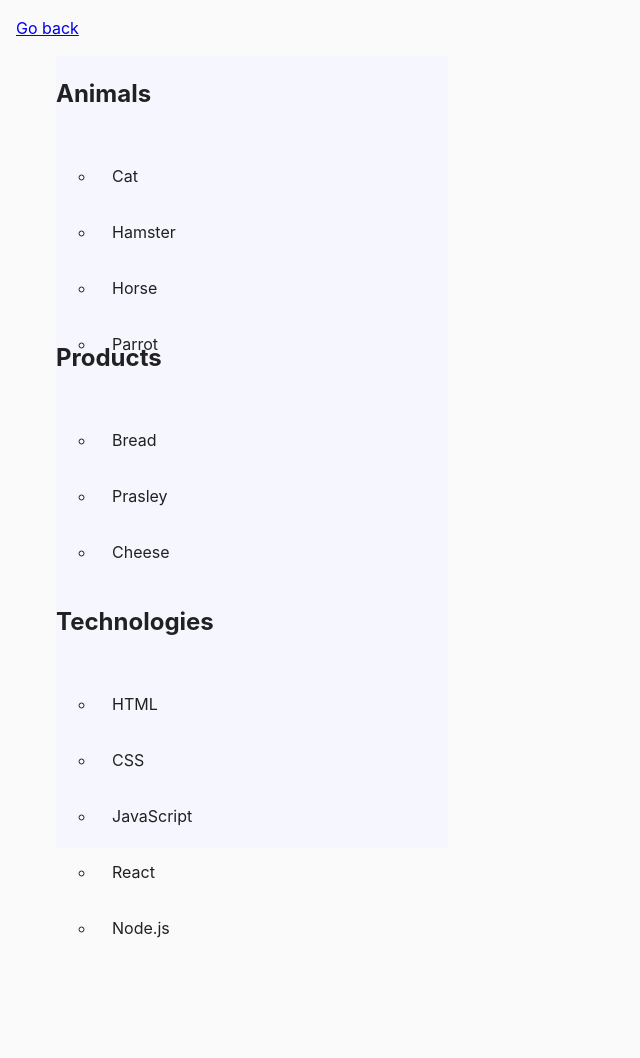
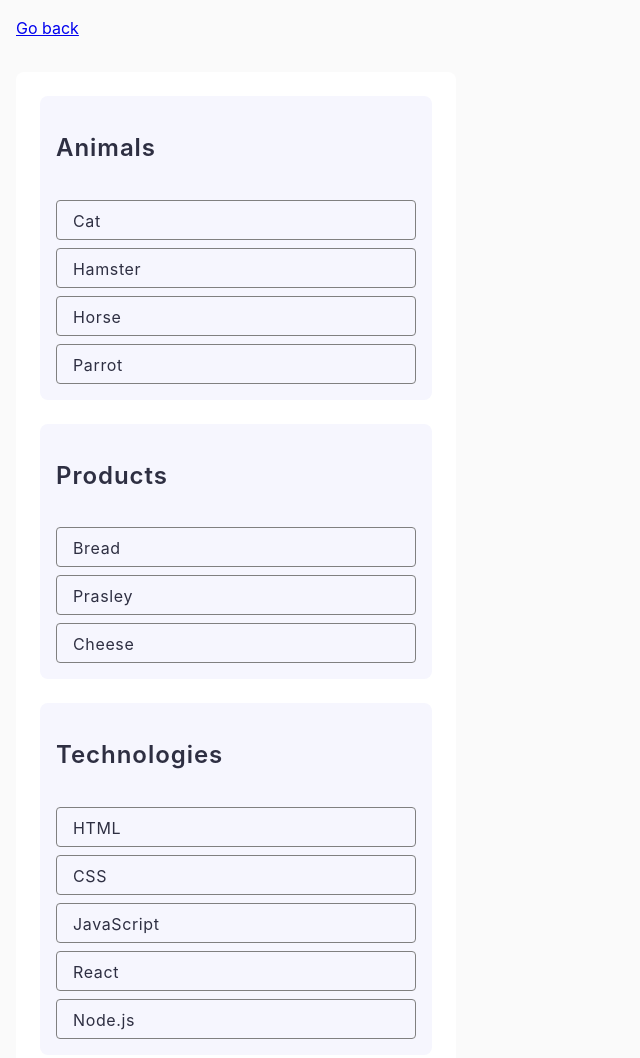
Before and after one commit to bvv023/goit-js-hw-07, a plain HTML site: page task-1.html in a window 1280 px wide. Shown: the whole page, without its empty margins (0-640 px from the left). Before the commit the page ends 956 px from the top, so only its background shows below. Drawn offline with Linux system fonts and the light colour scheme.

Commit message:
Update common.css

```diff
--- a/css/common.css
+++ b/css/common.css
@@ -14,25 +14,53 @@ body {
 }
 
 /*Task-1*/
+#categories {
+  display: inline-flex;
+  padding: 24px;
+  flex-direction: column;
+  align-items: flex-start;
+  gap: 24px;
+  border-radius: 8px;
+  background-color: #fff;
+}
+
 .item {
+  padding: 16px;
   display: flex;
+  flex-direction: column;
   align-items: flex-start;
-  justify-content: flex-start;
-  flex-direction: column;
   gap: 16px;
-  background: #f6f6fe;
-  width: 392px;
-  height: 264px;
+  border-radius: 8px;
+  background-color: #f6f6fe;
 }
 
 .title-2 {
+  color: #2e2f42;
+  font-size: 24px;
+  font-style: normal;
+  font-weight: 600;
+  line-height: 1.33;
+  letter-spacing: 0.04em;
 }
 
 .list {
+  display: flex;
+  flex-direction: column;
+  gap: 8px;
+  list-style-type: none;
+  padding: 0;
 }
 
 .list-item {
-  border: #212121;
-  border-radius: 8px;
-  padding: 16px;
+  border-radius: 4px;
+  border: 1px solid #808080;
+  width: 360px;
+  height: 40px;
+  color: #2e2f42;
+  font-size: 16px;
+  font-style: normal;
+  font-weight: 400;
+  letter-spacing: 0.04em;
+  padding-left: 16px;
+  padding-top: 8px;
 }
```
